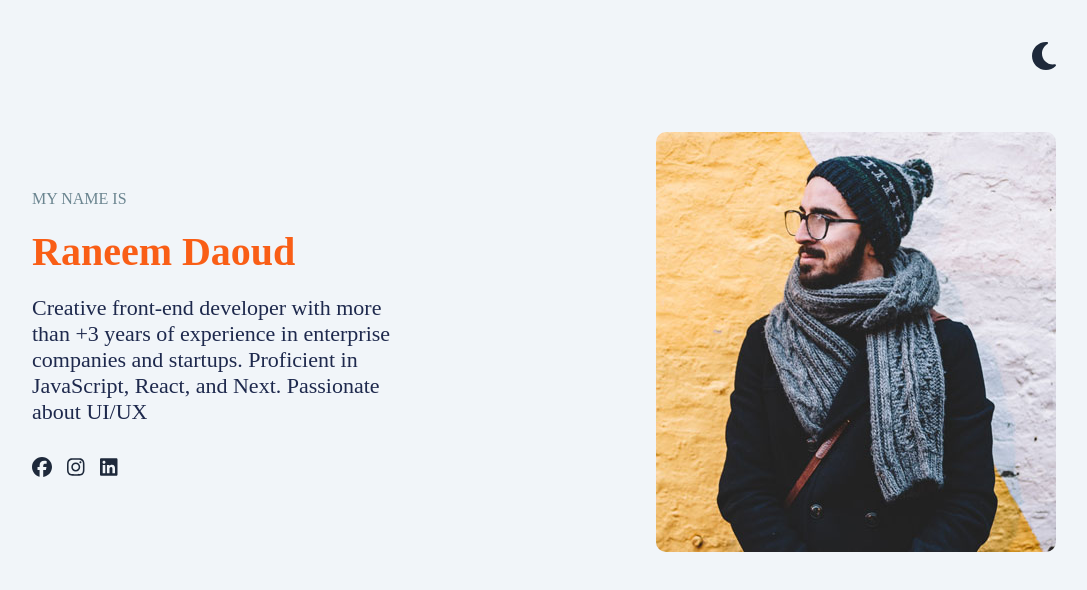
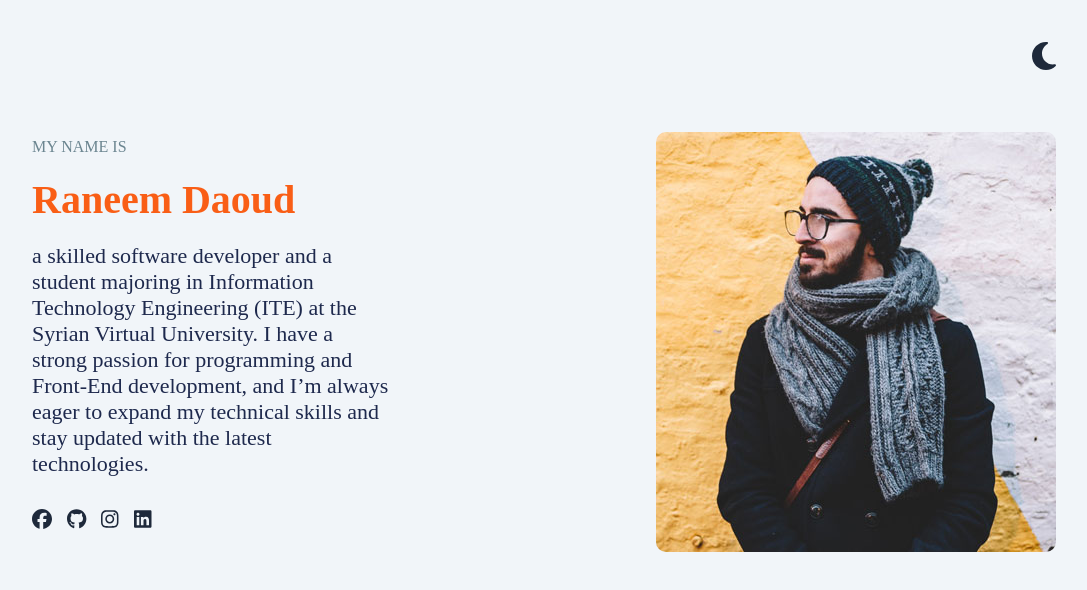
Before and after one commit to raneem-daoud/Dark-Mode, a plain HTML site: page index.html in a window 1280 px wide. Shown: the whole page, without its empty margins (96-1183 px from the left). Drawn offline with Linux system fonts and the light colour scheme.

Commit message:
added my githup account

```diff
--- a/index.html
+++ b/index.html
@@ -18,9 +18,10 @@
             <div>
                 <p class="me">MY NAME IS</p>
                 <h1 class="title">Raneem Daoud</h1>
-                <p class="disription">Creative front-end developer with more than +3 years of experience in enterprise companies and startups. Proficient in JavaScript, React, and Next. Passionate about UI/UX</p>
+                <p class="disription">a skilled software developer and a student majoring in Information Technology Engineering (ITE) at the Syrian Virtual University. I have a strong passion for programming and Front-End development, and I’m always eager to expand my technical skills and stay updated with the latest technologies.</p>
             <div class="social">
                 <a href="https://www.facebook.com/share/1HrMvhFa6j/" ><i class="fa-brands fa-facebook"></i></a>
+                <a href="https://github.com/raneem-daoud" ><i class="fa-brands fa-github"></i></a>
                 <a href="https://www.instagram.com/rino_daoud?igsh=MTBwZXdreTFwOHZpNw=="><i class="fa-brands fa-instagram"></i></a>
                 <a href="#"><i class="fa-brands fa-linkedin"></i></a>
             </div>
```
